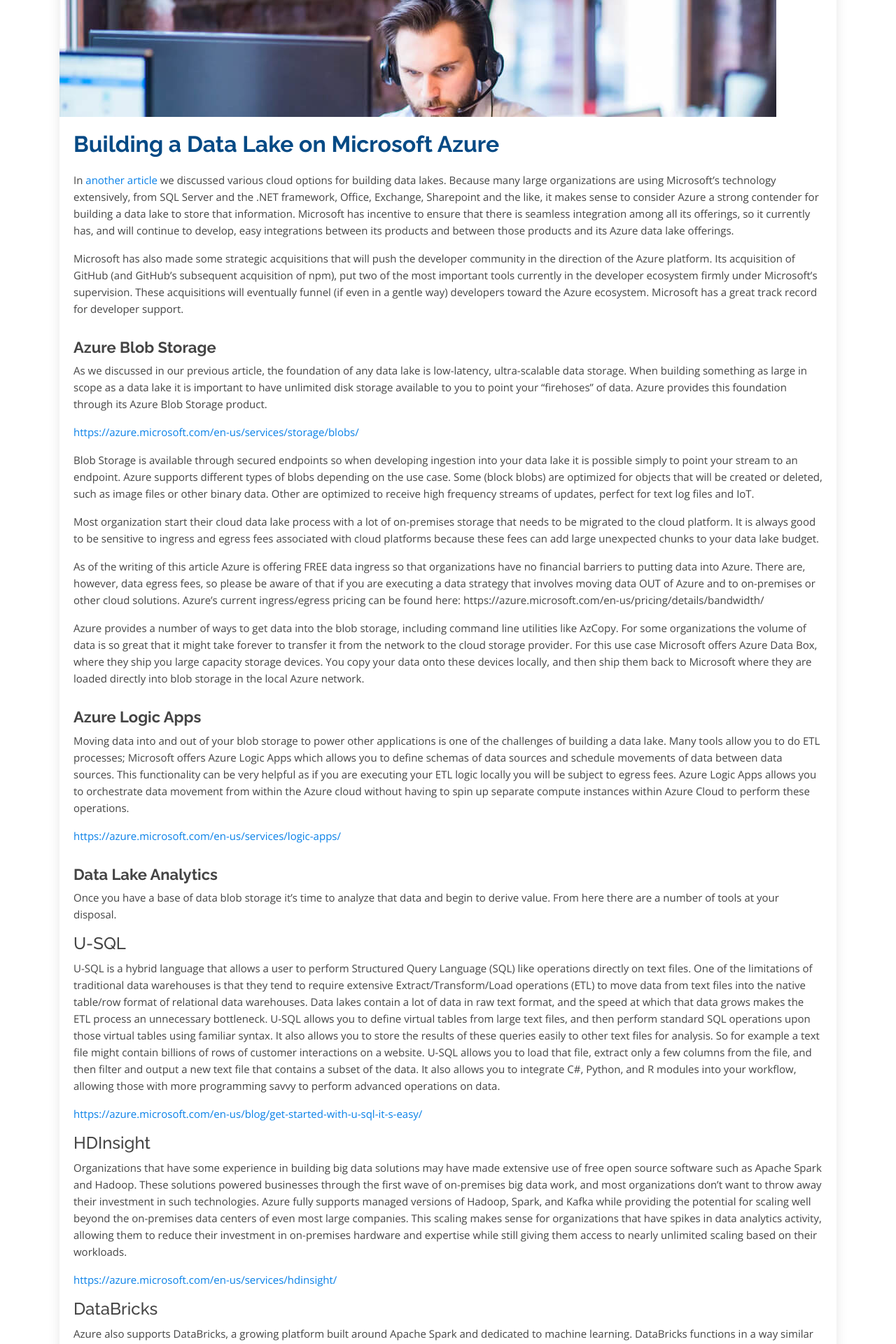
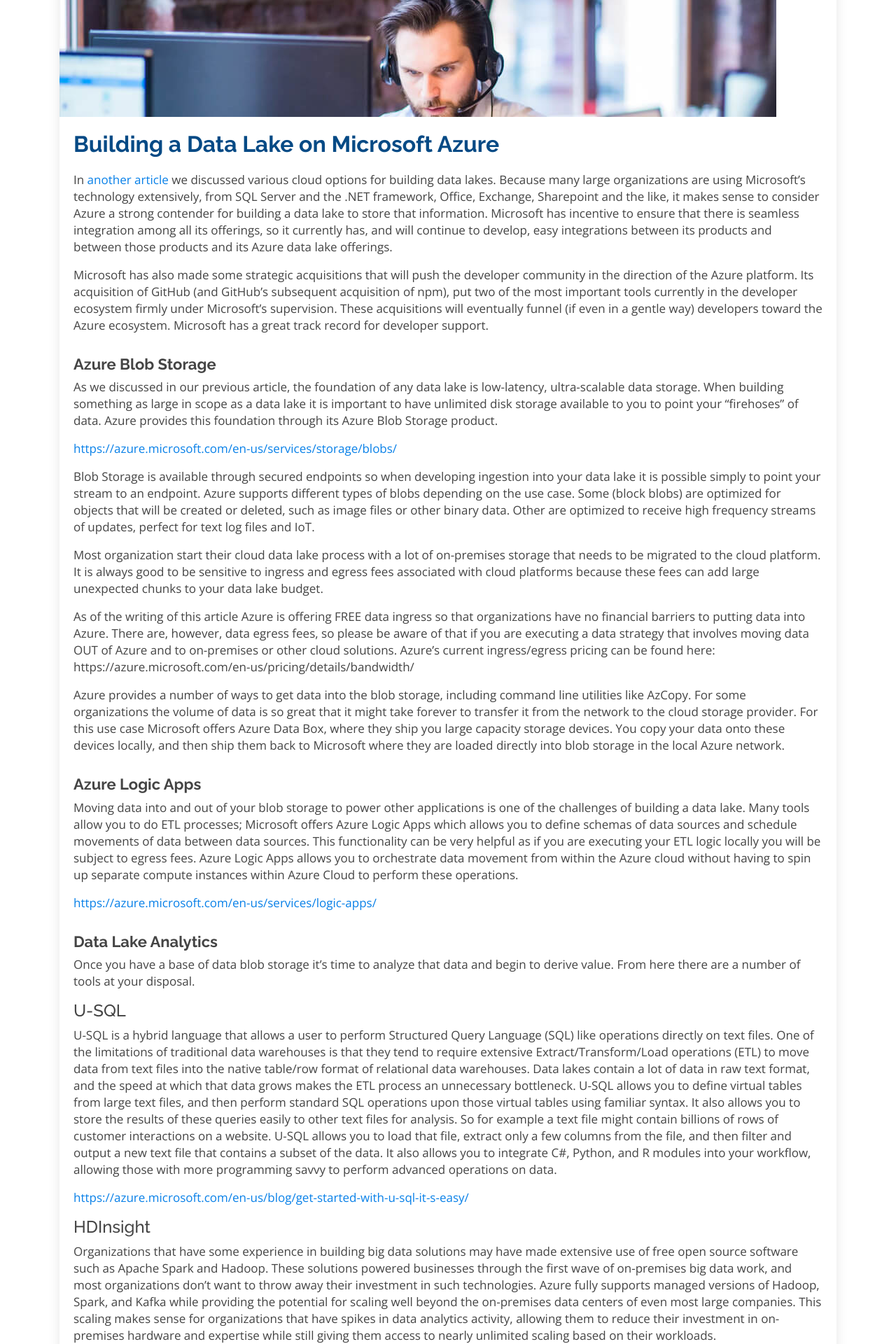
Before and after one commit to tbasalla/synthelize_exp_website, a PHP site: page /data-lake-azure/index.php in a window 1280 px wide. Shown: the part 404-2324 px from the top of the page at 70% size. Run offline with PHP 8.4, Linux system fonts and the light colour scheme; some libraries are stand-ins or nearby versions.

Commit message:
automated commit

```diff
--- a/assets/css/style.css
+++ b/assets/css/style.css
@@ -1804,7 +1804,7 @@ section {
 
 .blog .entry .entry-content p {
   line-height: 24px;
-  font-size: 15px;
+  font-size: 17px;
 }
 
 .blog .entry .entry-content .read-more {
@@ -2450,9 +2450,3 @@ section {
 {
   font-size: 15pt;
 }
-
-.blog-p
-{
-  font-size: 17px;
-
-}
```
